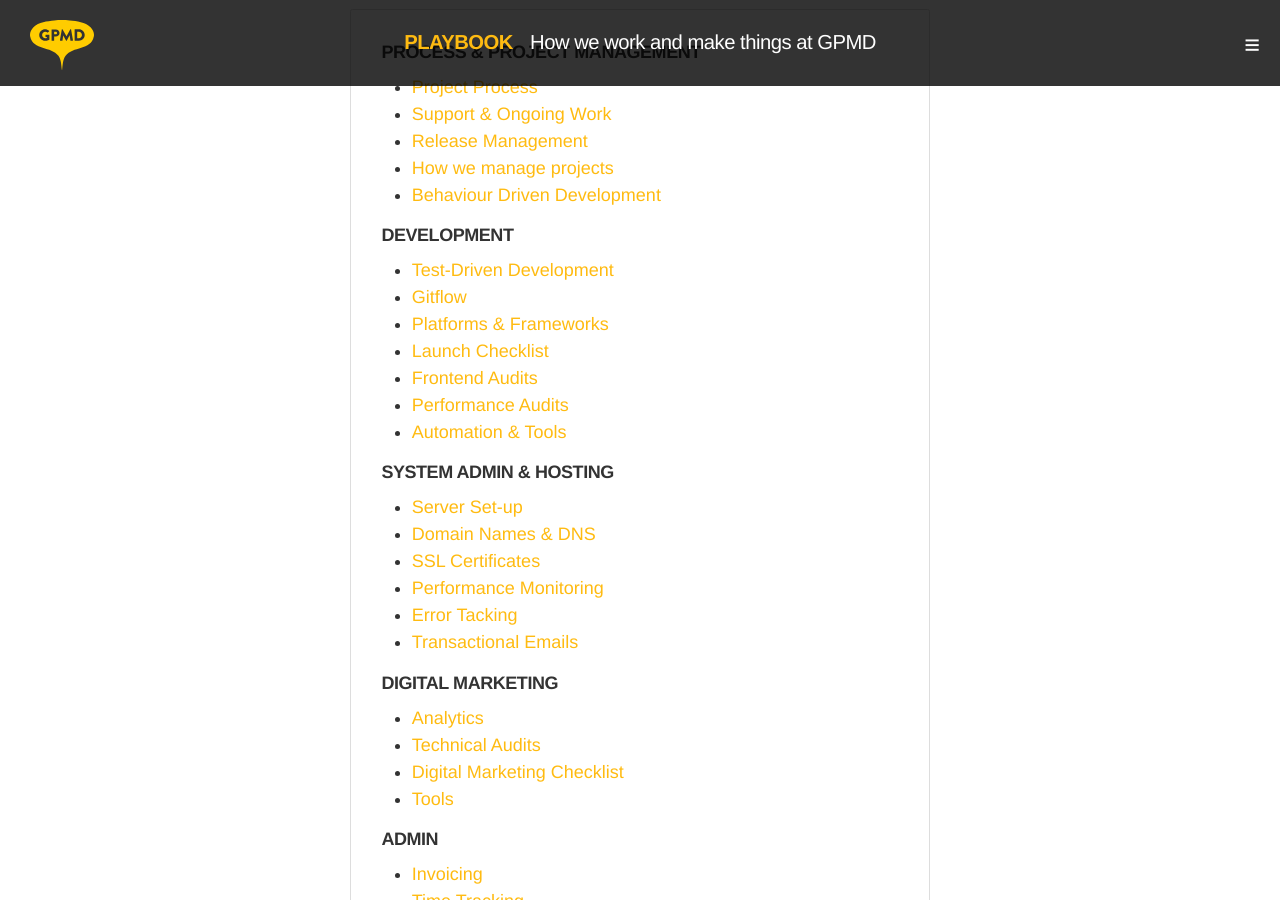
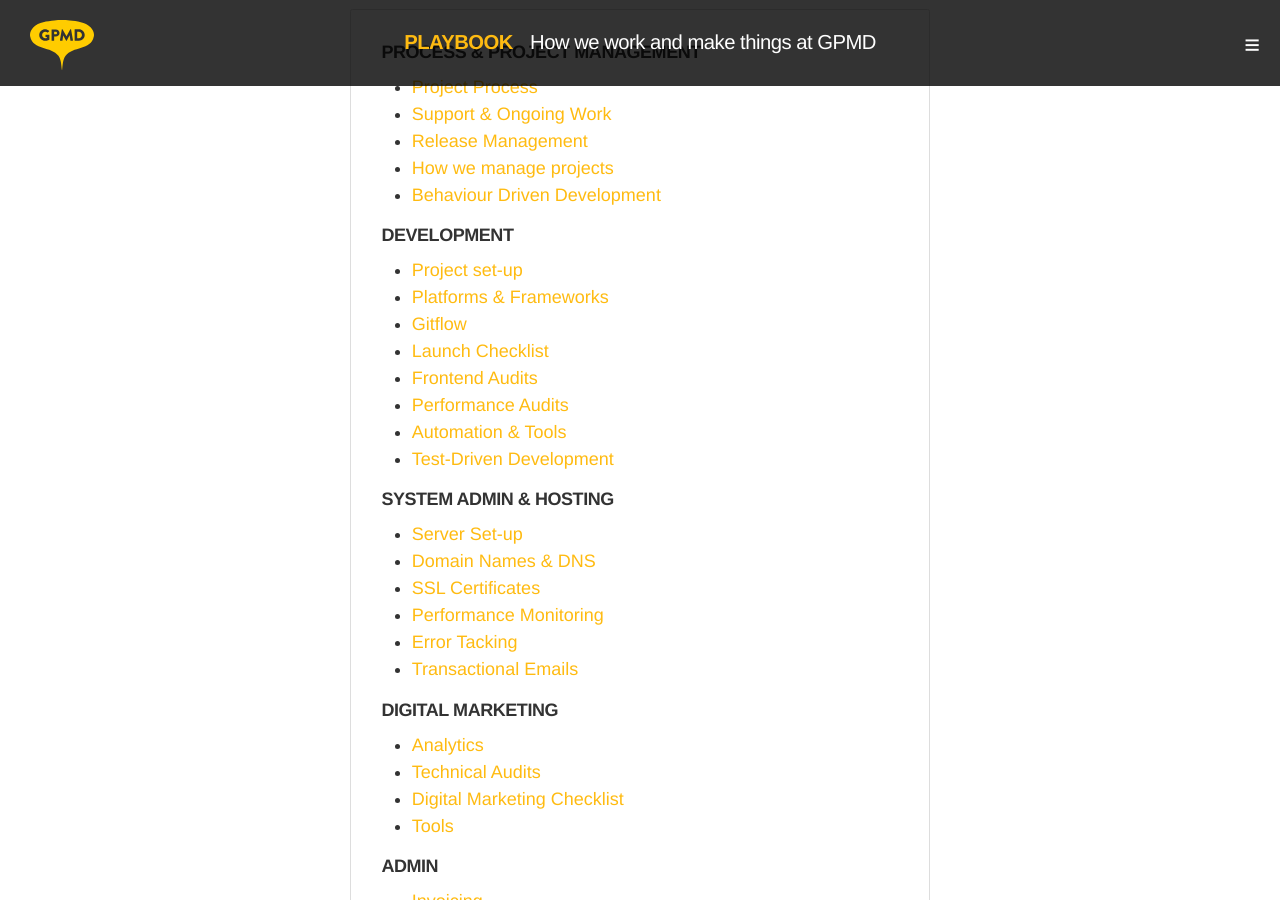
Before and after one commit to gpmd/playbook, a Jekyll site: the page built from index.md, in a window 1280 px wide and 900 px high, scrolled down 304 px. Built offline with Jekyll 4.4.1, drawn with Linux system fonts in a browser that asks for light colours; nearby versions of some CDN libraries; Markdown is read by kramdown in place of the engine named in the settings.

Commit message:
Updated table-of-contents.md

```diff
--- a/_includes/table-of-contents.md
+++ b/_includes/table-of-contents.md
@@ -8,13 +8,14 @@
 
 ###### Development
 
-* [Test-Driven Development](/development/test-driven-development/)
+* [Project set-up](/development/project-setup)
+* [Platforms & Frameworks](/development/platforms-frameworks/)
 * [Gitflow](/development/gitflow/)
-* [Platforms & Frameworks](/development/platforms-frameworks/)
 * [Launch Checklist](/development/checklist/)
 * [Frontend Audits](/development/frontend-audits/)
 * [Performance Audits](development/performance-audits/)
 * [Automation & Tools](/tools#development/)
+* [Test-Driven Development](/development/test-driven-development/)
 
 ###### System Admin & Hosting
 
```
